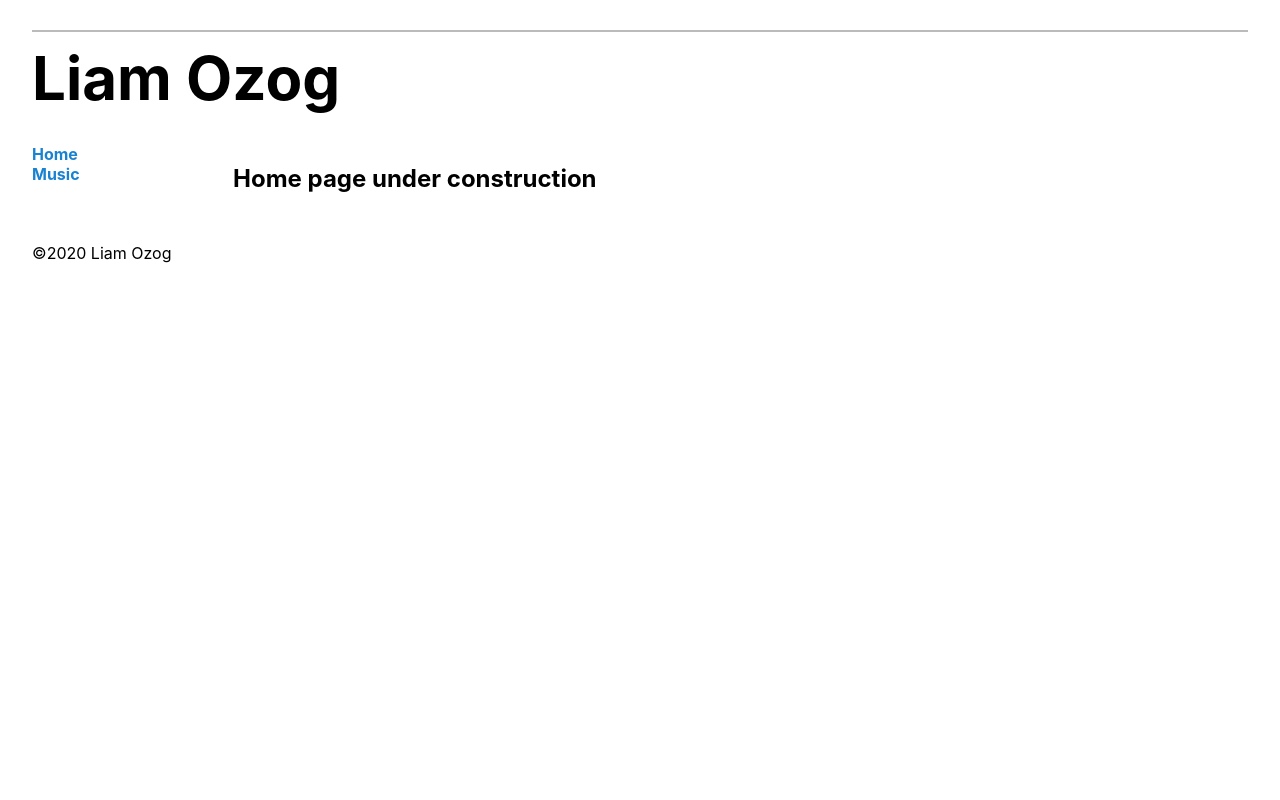
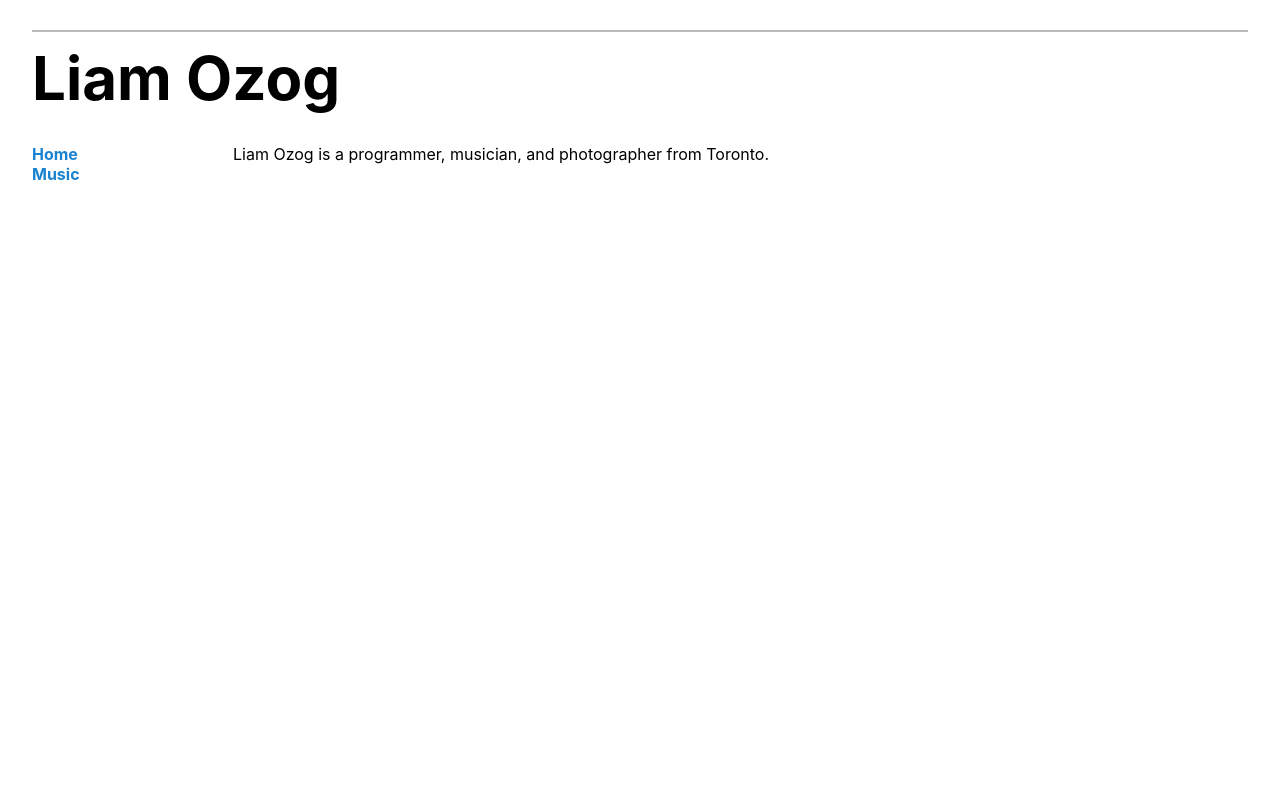
Before and after one commit to lozog/personal-site-2021, a React (Create React App) app: page / in a window 1280 px wide. Shown: the top 800 px of the page. Built offline with nearby package versions, Linux system fonts and the light colour scheme.

Commit message:
add placeholder content on Home page

```diff
--- a/src/components/pages/Home.js
+++ b/src/components/pages/Home.js
@@ -1,5 +1,11 @@
+import "stylesheets/Home.scss";
+
 function Home() {
-  return <h2>Home page under construction</h2>;
+  return (
+    <div className="Home">
+      Liam Ozog is a programmer, musician, and photographer from Toronto.
+    </div>
+  );
 }
 
 export default Home;
--- /dev/null
+++ b/src/stylesheets/Home.scss
@@ -0,0 +1,3 @@
+.Home {
+  height: 750px;
+}
```
